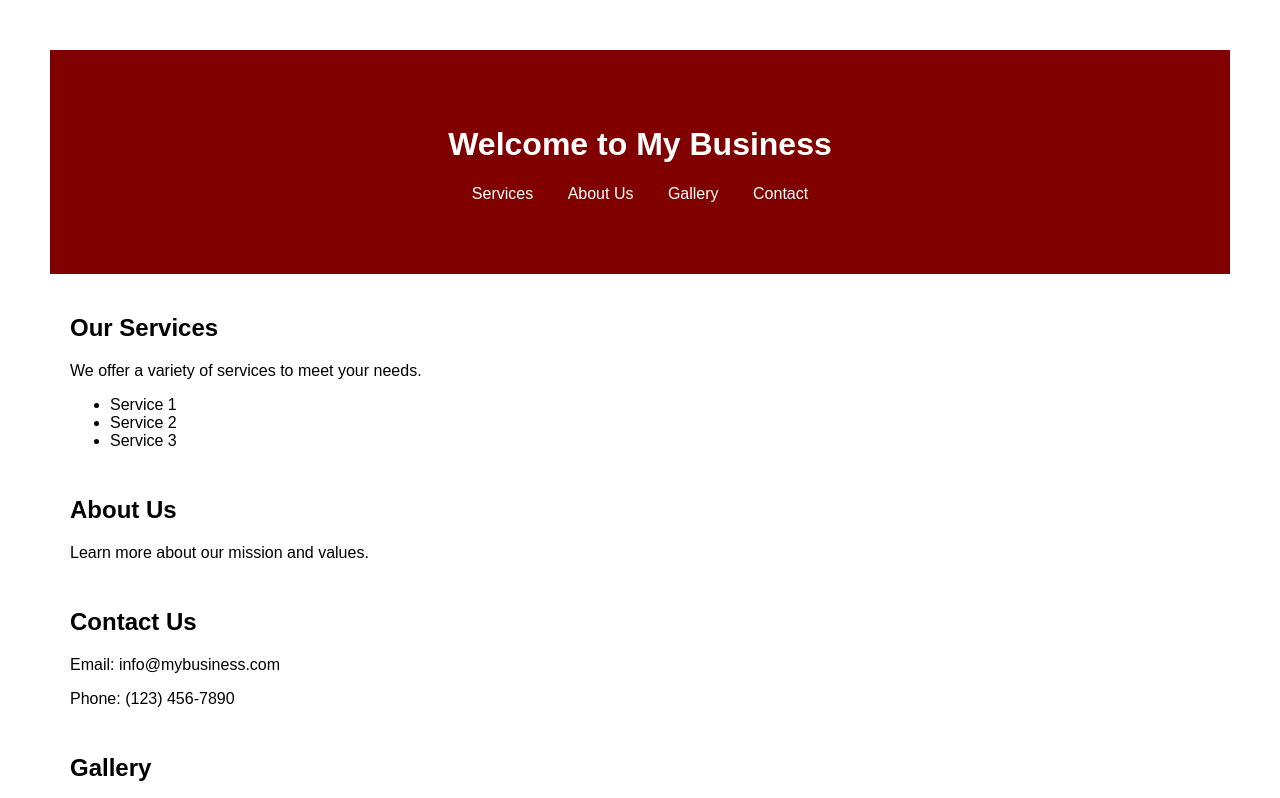
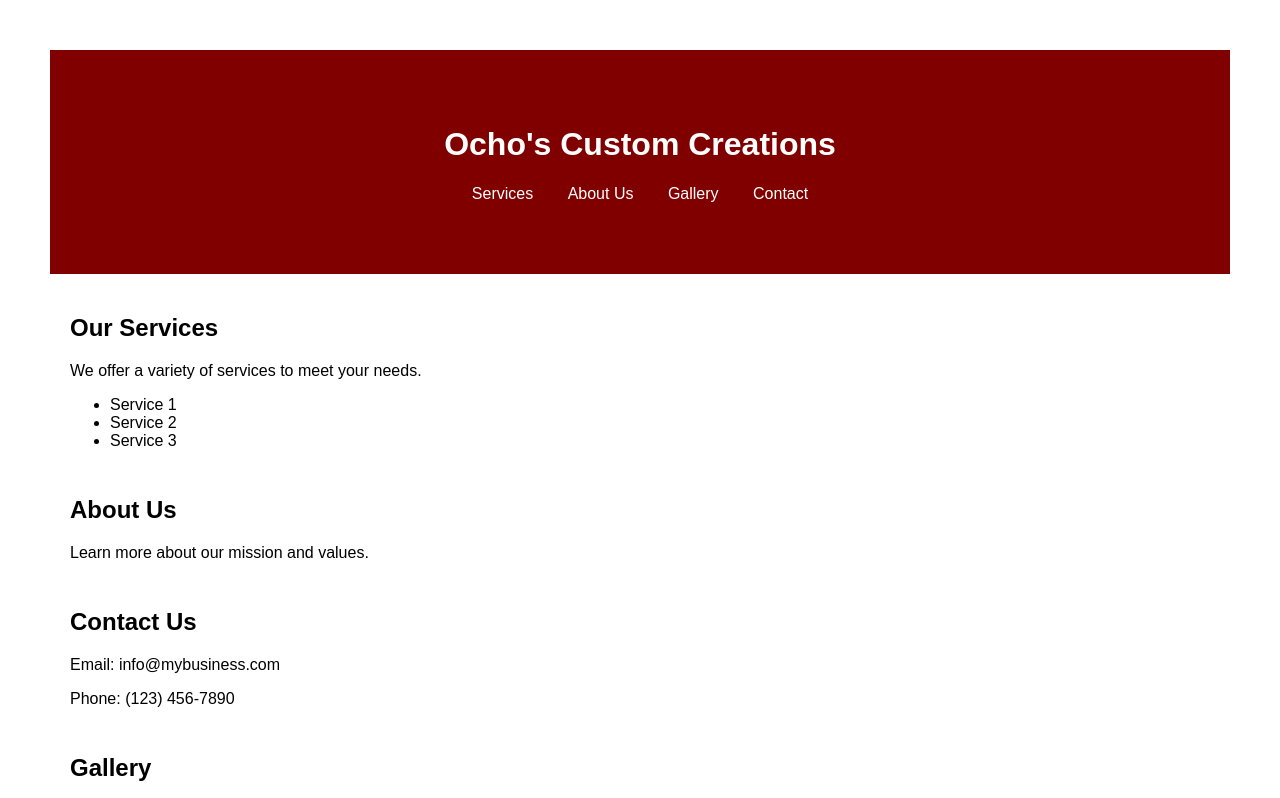
Before and after one commit to OchosCustomCreations/OchosCustomCreations, a plain HTML site: page index.html in a window 1280 px wide. Shown: the top 798 px of the page. Drawn offline with Linux system fonts and the light colour scheme.

Commit message:
Update index.html

```diff
--- a/index.html
+++ b/index.html
@@ -8,7 +8,7 @@
 </head>
 <body>
     <header>
-        <h1>Welcome to My Business</h1>
+        <h1>Ocho's Custom Creations</h1>
         <nav>
             <ul>
                 <li><a href="#services">Services</a></li>
@@ -67,7 +67,7 @@
     </main>
 
     <footer>
-        <p>&copy; 2024 My Small Business.</p>
+        <p>&copy; 2024 Ocho's Custom Creations.</p>
     </footer>
 
     <script src="script.js"></script>
```
